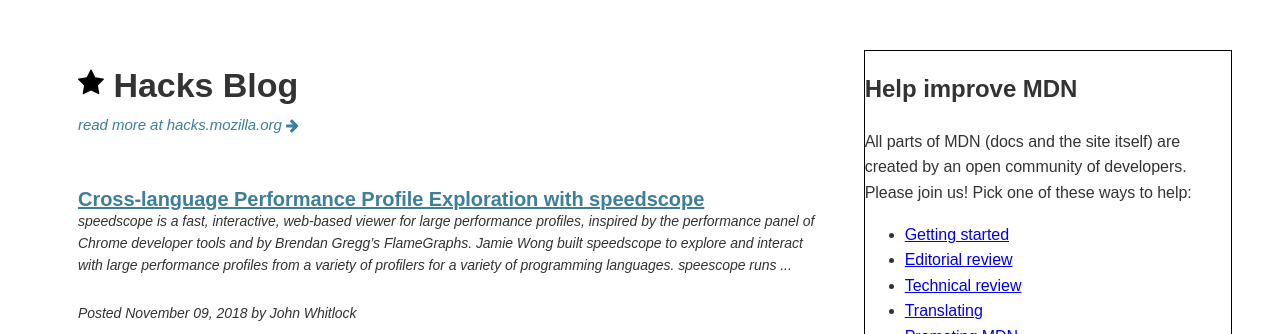
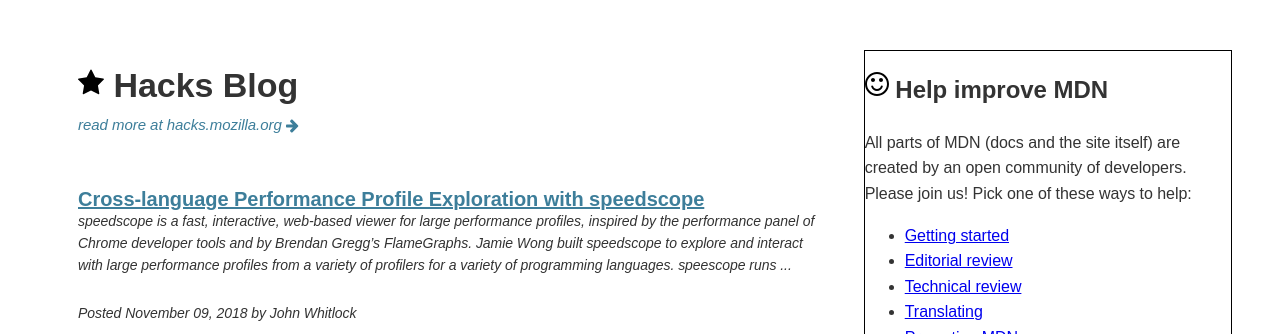
Before and after one commit to NascentSoul/page-replicas, a plain HTML site: page MDN/index.html in a window 1280 px wide. Shown: the part 766-1100 px from the top of the page. Drawn offline with Linux system fonts and the light colour scheme; a web font is replaced by a local one.

Commit message:
Insert icon in aside section

```diff
--- a/MDN/index.html
+++ b/MDN/index.html
@@ -180,7 +180,10 @@
 
         <!-- Help improve MDN -->
         <aside class="aside">
-          <h2>Help improve MDN</h2>
+          <h2>
+            <svg class="icon icon-smile" xmlns="http://www.w3.org/2000/svg" width="24" height="28" aria-hidden="true"><path d="M17.719 16.797C16.938 19.313 14.641 21 12 21s-4.937-1.687-5.719-4.203c-.172-.531.125-1.078.656-1.25.516-.172 1.078.125 1.25.656C8.703 17.875 10.25 19 12 19s3.297-1.125 3.813-2.797a1.006 1.006 0 0 1 1.266-.656.994.994 0 0 1 .641 1.25zM10 10c0 1.109-.891 2-2 2s-2-.891-2-2 .891-2 2-2 2 .891 2 2zm8 0c0 1.109-.891 2-2 2s-2-.891-2-2 .891-2 2-2 2 .891 2 2zm4 4c0-5.516-4.484-10-10-10S2 8.484 2 14s4.484 10 10 10 10-4.484 10-10zm2 0c0 6.625-5.375 12-12 12S0 20.625 0 14 5.375 2 12 2s12 5.375 12 12z"></path></svg>
+            Help improve MDN
+          </h2>
 
           <p>
             All parts of MDN (docs and the site itself) are created by an open community of developers. Please join us! Pick one of these ways to help:
```
